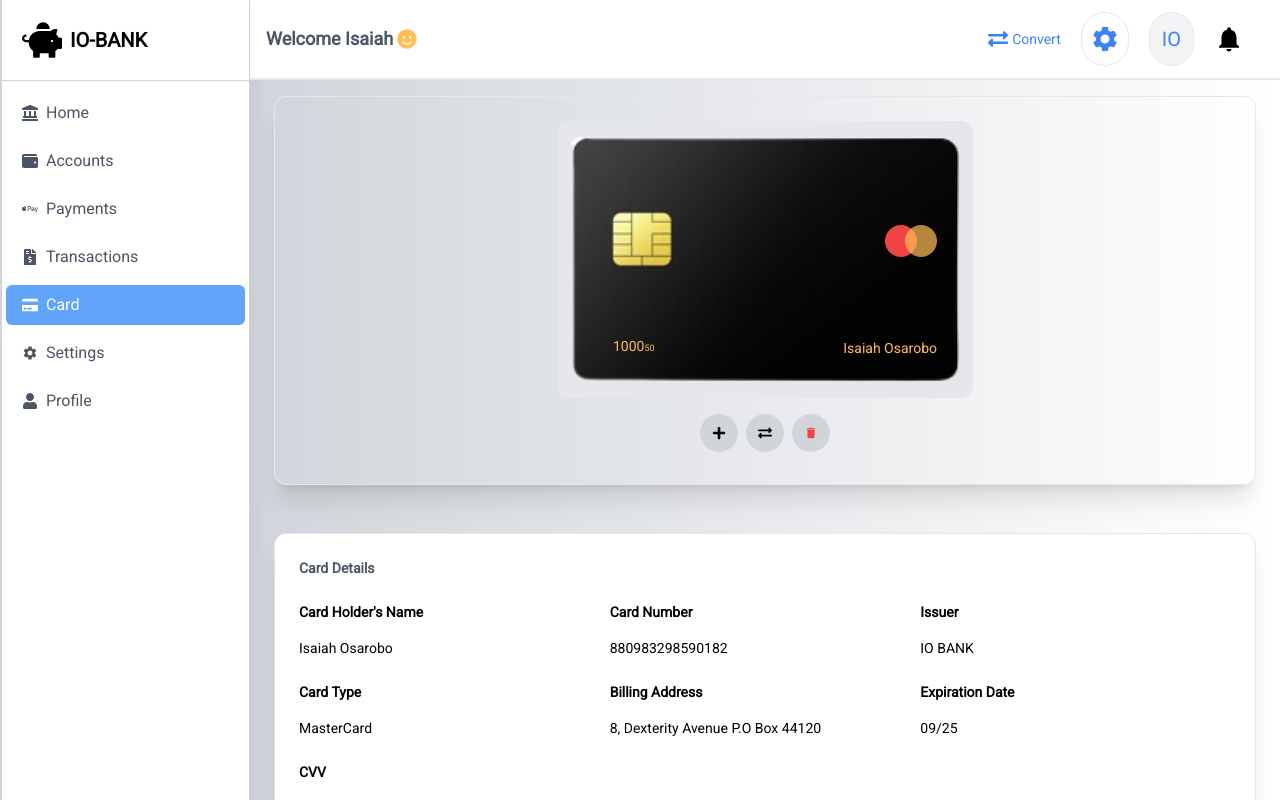
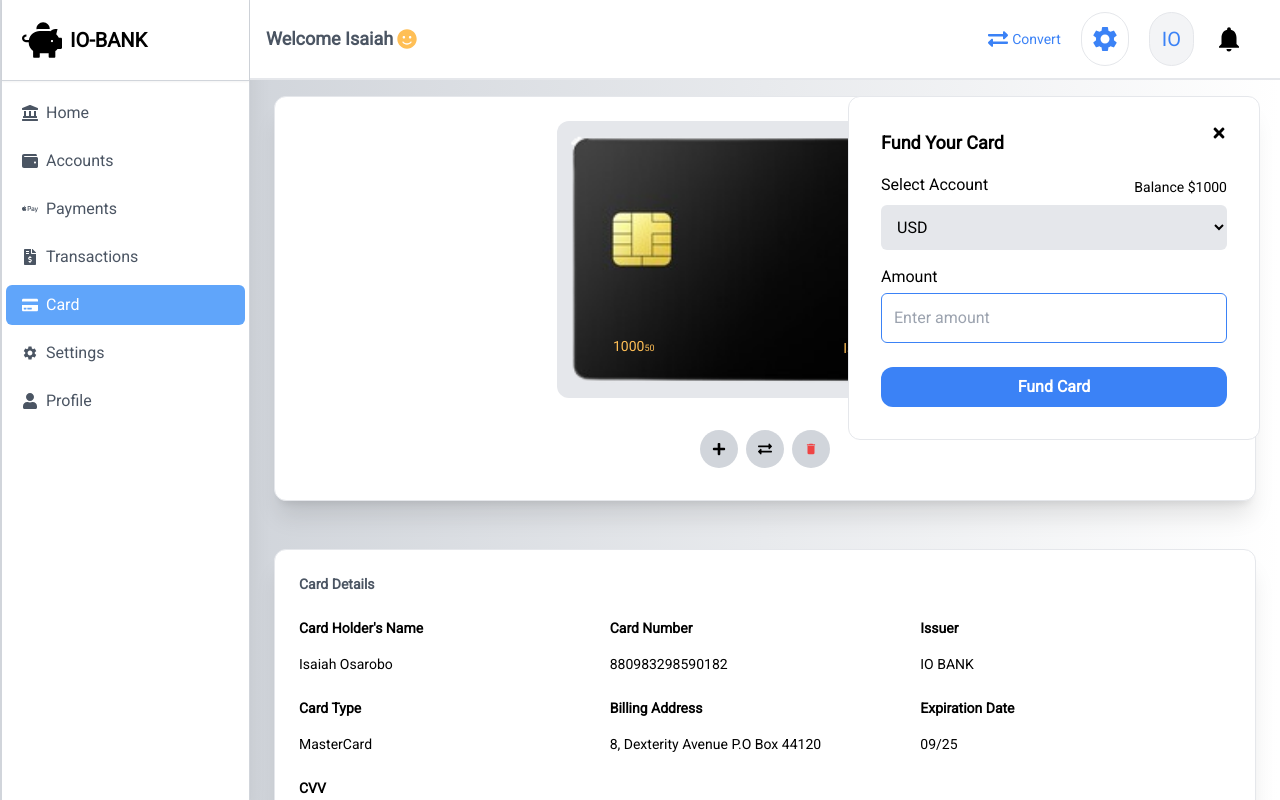
Before and after one commit to NishOG/iobank_frontend_private, a React (Create React App) app: page /dashboard/cards in a window 1280 px wide. Both pictures are taken after a click on the button 719 px from the left and 432 px from the top of the page. Shown: the top 800 px of the page. Built offline with nearby package versions, Linux system fonts and the light colour scheme; the HTML template or start-up script is replaced by a standard one.

Commit message:
Added funding and withdrawing from card function

```diff
--- /dev/null
+++ b/src/components/card/CardFundForm.js
@@ -0,0 +1,33 @@
+import React, { useState } from 'react'
+import { FaTimes } from 'react-icons/fa'
+import { useSelector } from 'react-redux'
+import { accounts } from '../../features/accounts/accountSlice'
+
+const CardFundForm = ({ setShowFundCardForm }) => {
+    const accountList = useSelector(accounts)
+    const [account, setAccount] = useState(accountList.filter(acc => acc.currencyType === 'USD')[0])
+  return (
+    <section className='flex flex-col p-2 gap-8 sm:w-3/5 xl:w-2/5 sm:p-6 sm:h-2/5 bg-white border rounded-xl absolute right-5  left-5 sm:left-auto  mt-12 z-10'>
+      <form className='p-2 w-full flex flex-col justify-between h-full relative gap-2'>
+        <button className='absolute top-1 right-2' type='button' onClick={() => setShowFundCardForm(false)}><FaTimes /></button>
+        <div className='flex flex-col gap-4'>
+            <h1 className='text-lg font-bold'>Fund Your Card</h1>
+        </div>
+        <div className='flex flex-col gap-2'>
+        <label htmlFor='from' className='w-full flex justify-between'><span>Select Account </span><span className='text-sm mt-1'>Balance {account.symbol}{account.balance}</span></label>
+
+            <select id='currency' value={account.currencyType} className='bg-gray-200 h-full p-2 lg:p-3 rounded-md'>
+              <option value={account.currencyType}>{account.currencyType}</option>
+            </select>
+        </div>
+        <div className='flex flex-col gap-1'>
+            <label>Amount</label>
+            <input type="number" className='border border-blue-500 p-3 rounded-md focus:border-yellow-400' placeholder='Enter amount' />
+        </div>
+        <button type="button" className='bg-blue-500 p-2 rounded-xl text-white font-bold mt-2  hover:bg-opacity-90 transition-all'>Fund Card</button>
+      </form>
+    </section>
+  )
+}
+
+export default CardFundForm
--- a/src/components/card/CardImage.js
+++ b/src/components/card/CardImage.js
@@ -4,7 +4,7 @@ import { card } from '../../features/card/cardSlice'
 import { FaExchangeAlt, FaPlus } from 'react-icons/fa'
 import { MdDelete } from 'react-icons/md'
 
-const CardImage = () => {
+const CardImage = ({ setShowFundCardForm, setShowWithdrawForm }) => {
     const userCard = useSelector(card)
   return (
     <>
@@ -22,10 +22,10 @@ const CardImage = () => {
 
         <div className='text-sm sm:text-xl p-2 flex gap-2'>
             <div className='rounded-3xl bg-gray-300 hover:bg-white flex justify-center items-center'>
-                <button className='p-3 rounded-3xl flex flex-col justify-center text-sm'><FaPlus /></button>
+                <button onClick={() => setShowFundCardForm(true)} className='p-3 rounded-3xl flex flex-col justify-center text-sm'><FaPlus /></button>
             </div>
             <div className='rounded-3xl bg-gray-300 hover:bg-white flex justify-center items-center'>
-                <button className='p-3 rounded-3xl flex flex-col justify-center text-sm'><FaExchangeAlt /></button>
+                <button onClick={() => setShowWithdrawForm(true)} className='p-3 rounded-3xl flex flex-col justify-center text-sm'><FaExchangeAlt /></button>
             </div>
             <div className='rounded-3xl bg-gray-300 hover:bg-white flex justify-center items-center'>
                 <button className='p-3 rounded-3xl flex flex-col justify-center text-sm text-red-500'><MdDelete /></button>
--- /dev/null
+++ b/src/components/card/CardWithdrawForm.js
@@ -0,0 +1,34 @@
+import React, { useState } from 'react'
+import { FaTimes } from 'react-icons/fa'
+import { accounts } from '../../features/accounts/accountSlice'
+import { useSelector } from 'react-redux'
+import { card } from '../../features/card/cardSlice'
+
+const CardWithdrawForm = ({ setShowWithdrawForm }) => {
+    const accountList = useSelector(accounts)
+    const userCard = useSelector(card)
+    const [account, setAccount] = useState(accountList.filter(acc => acc.currencyType === 'USD')[0])
+  return (
+    <section className='flex flex-col p-2 gap-8 sm:w-3/5 xl:w-2/5 sm:p-6 sm:h-2/5 bg-white border rounded-xl absolute right-5  left-5 sm:left-auto  mt-12 z-10'>
+      <form className='p-2 w-full flex flex-col justify-between h-full relative gap-2'>
+        <button className='absolute top-1 right-2' type='button' onClick={() => setShowWithdrawForm(false)}><FaTimes /></button>
+        <div className='flex flex-col gap-4'>
+            <h1 className='text-lg font-bold'>Withdraw From Card</h1>
+        </div>
+        <div className='flex flex-col gap-2'>
+        <div className='flex flex-col gap-1'>
+            <label htmlFor='from' className='w-full flex justify-between'><span>Select Account </span><span className='text-sm mt-1'>Card Balance ${userCard.balance}</span></label>
+            <input type="number" className='border border-blue-500 p-3 rounded-md focus:border-yellow-400' placeholder='Enter amount' />
+        </div>
+            <label>Amount</label>
+            <select id='currency' value={account.currencyType} className='bg-gray-200 h-full p-2 lg:p-3 rounded-md'>
+              <option value={account.currencyType}>{account.currencyType}</option>
+            </select>
+        </div>
+        <button type="button" className='bg-blue-500 p-2 rounded-xl text-white font-bold mt-2  hover:bg-opacity-90 transition-all'>Transfer To Account</button>
+      </form>
+    </section>
+  )
+}
+
+export default CardWithdrawForm
--- a/src/pages/dashboard/Card.js
+++ b/src/pages/dashboard/Card.js
@@ -1,21 +1,25 @@
-import React from 'react'
-import { useSelector } from 'react-redux'
+import React, { useState } from 'react'
 import Transaction from './Transaction'
-import { card } from '../../features/card/cardSlice'
 import CardDetails from '../../components/card/CardDetails'
 import CardImage from '../../components/card/CardImage'
+import CardFundForm from '../../components/card/CardFundForm'
+import CardWithdrawForm from '../../components/card/CardWithdrawForm'
 
 const Card = () => {
+  const [showFundCardForm, setShowFundCardForm] = useState(false)
+  const [showWithdrawForm, setShowWithdrawForm] = useState(false)
+  const currentPageStyle = showFundCardForm || showWithdrawForm ? 'hidden' : 'flex';
   return (
     <>
-
-      <section id='account-section' className='w-full flex flex-col border border-gray-200 text-xl bg-transparent rounded-xl mt-12 p-6 gap-2 shadow-xl overflow-x-auto items-center'>
-        <CardImage />
+      {showFundCardForm && <CardFundForm setShowFundCardForm={setShowFundCardForm}/>}
+      {showWithdrawForm && <CardWithdrawForm  setShowWithdrawForm={setShowWithdrawForm}/>}
+      <section id='account-section' className={`${currentPageStyle} w-full sm:flex flex-col border border-gray-200 text-xl bg-white rounded-xl mt-12 p-6 gap-6 shadow-xl items-center`}>
+        <CardImage  setShowFundCardForm={setShowFundCardForm}  setShowWithdrawForm={setShowWithdrawForm} />
       </section>
-      <section id='account-details-section' className='w-full flex flex-col border border-gray-200 text-sm bg-white rounded-xl mt-12 p-6 shadow-xl'>
+      <section id='account-details-section' className={`${currentPageStyle} w-full sm:flex flex-col border border-gray-200 text-sm bg-white rounded-xl mt-12 p-6 shadow-xl`}>
         <CardDetails />
       </section>
-      <Transaction />
+      {showFundCardForm || showWithdrawForm ||<Transaction />}
     </>
   )
 }
```
